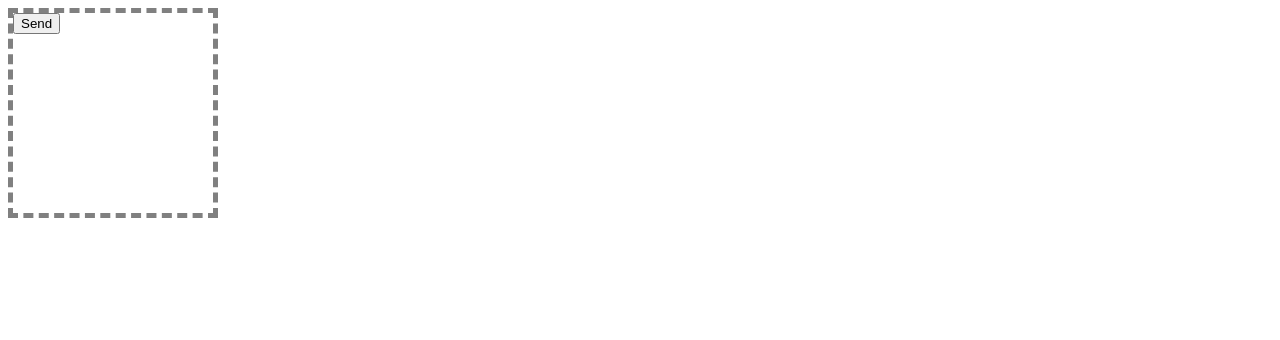
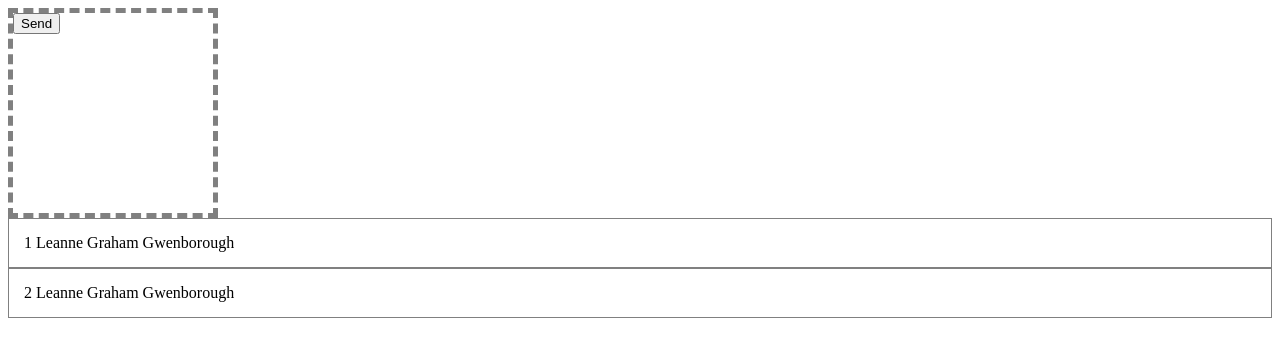
Before and after one commit to edelmutic/r_n, a React (Create React App) app: page / in a window 1280 px wide. Shown: the top 340 px of the page. Built offline with nearby package versions, Linux system fonts and the light colour scheme.

Commit message:
fix styles

```diff
--- a/src/App.tsx
+++ b/src/App.tsx
@@ -1,8 +1,32 @@
 import React from 'react';
 import './App.css';
 import Card, { CardVariant } from './components/Card';
+import UserList from './components/UserList';
+import { IUser } from './types/types';
 
 function App() {
+  const users: IUser[] = [
+    {
+      id: 1,
+      name: 'Leanne Graham',
+      email: 'Sincere@april.biz',
+      address: {
+        street: 'Kulas Light',
+        city: 'Gwenborough',
+        zipcode: '92998-3874',
+      },
+    },
+    {
+      id: 2,
+      name: 'Leanne Graham',
+      email: 'Sincere@april.biz',
+      address: {
+        street: 'Kulas Light',
+        city: 'Gwenborough',
+        zipcode: '92998-3874',
+      },
+    },
+  ];
   return (
     <div>
       <Card
@@ -13,6 +37,7 @@
       >
         <button>Send</button>
       </Card>
+      <UserList users={users} />
     </div>
   );
 }
--- a/src/components/UserList.tsx
+++ b/src/components/UserList.tsx
@@ -1,9 +1,20 @@
 import React, { FC } from 'react';
+import { IUser } from '../types/types';
 
-interface UserListProps {}
+interface UserListProps {
+  users: IUser[];
+}
 
-const UserList: FC<UserListProps> = () => {
-  return <div>Hello</div>;
+const UserList: FC<UserListProps> = ({ users }) => {
+  return (
+    <div>
+      {users.map((user) => (
+        <div key={user.id} style={{ padding: 15, border: '1px solid gray' }}>
+          {user.id} {user.name} {user.address.city}
+        </div>
+      ))}
+    </div>
+  );
 };
 
 export default UserList;
```
